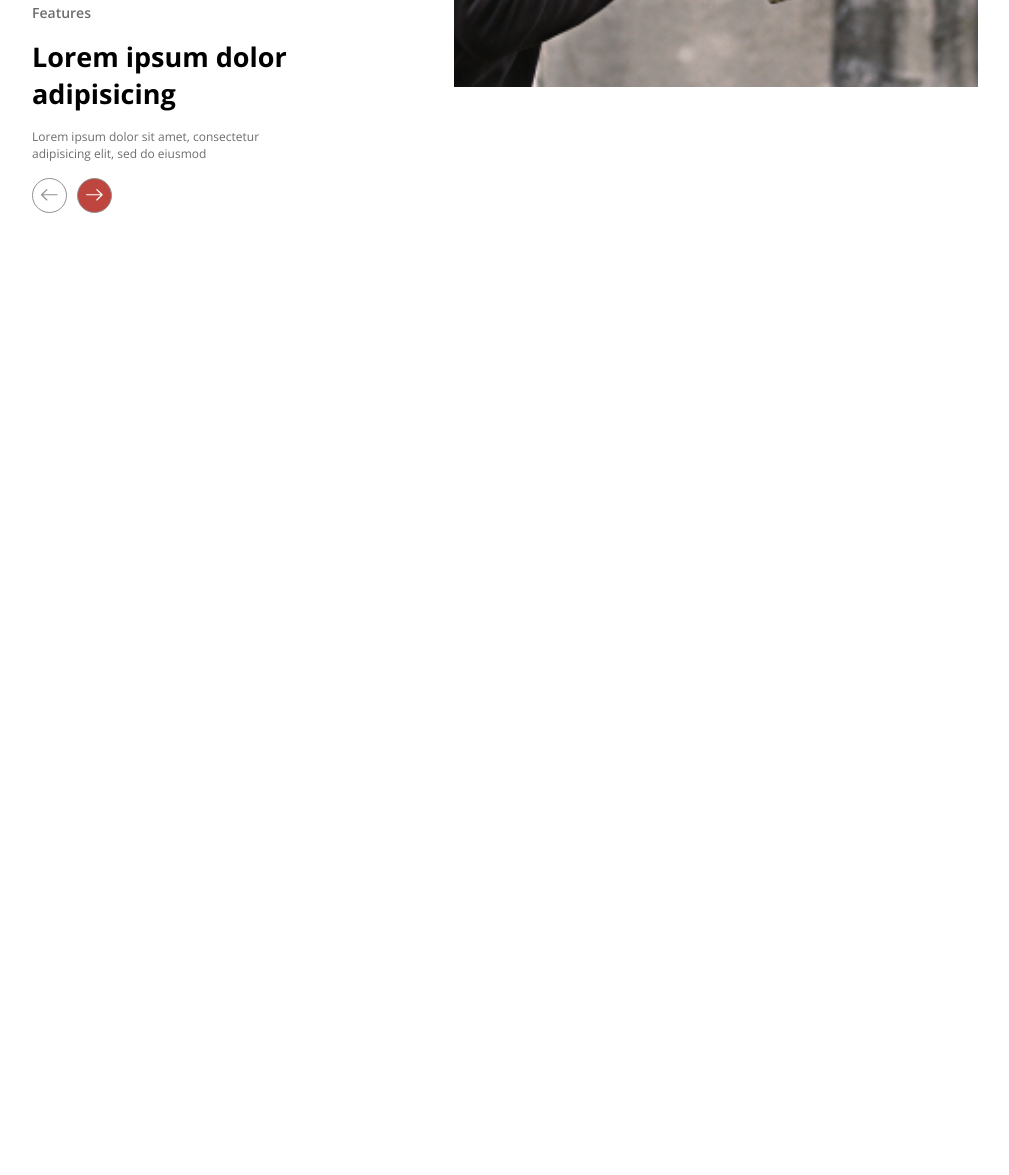
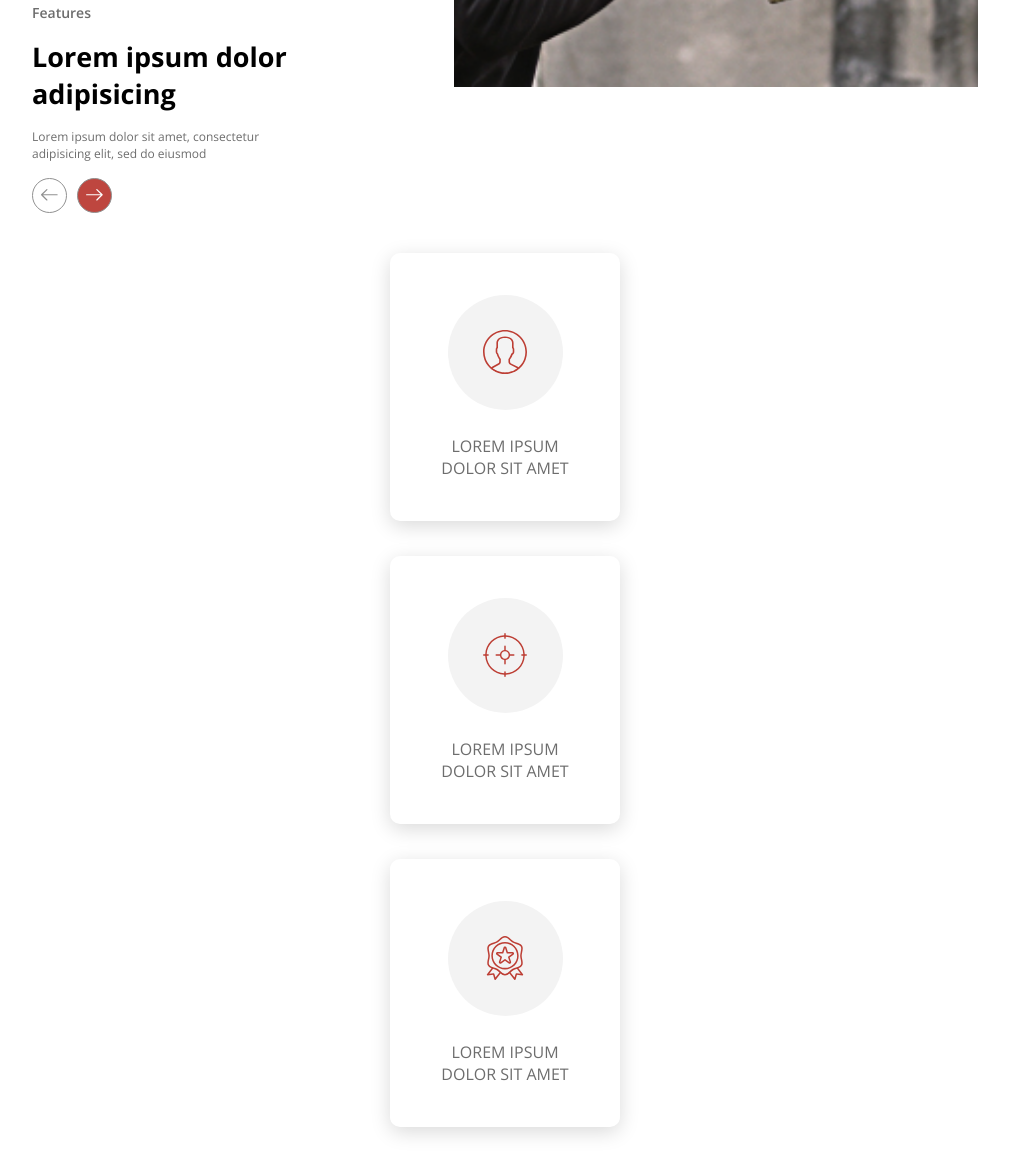
Before and after one commit to NursultanMK/shooting-fox, a website: page app/index.html in a window 1280 px wide. Shown: the part 1929-3104 px from the top of the page, without its empty margins (135-1144 px from the left). Before the commit the page ends 2242 px from the top, so only its background shows below. Drawn offline with nearby package versions, Linux system fonts and the light colour scheme; a web font is replaced by a local one.

Commit message:
create features info

```diff
--- a/app/index.html
+++ b/app/index.html
@@ -123,6 +123,32 @@
                             </figure>
                         </div>
                     </div>
+                    <div class="c-features-info">
+                        <div class="c-features-info__block">
+                            <figure class="c-features-info__icon">
+                                <img class="c-features-info__img" src="images/user.svg" alt="User">
+                            </figure>
+                            <p class="c-features-info__block-info">
+                                Lorem ipsum dolor sit amet
+                            </p>
+                        </div>
+                        <div class="c-features-info__block">
+                            <figure class="c-features-info__icon">
+                                <img class="c-features-info__img" src="images/target.svg" alt="User">
+                            </figure>
+                            <p class="c-features-info__block-info">
+                                Lorem ipsum dolor sit amet
+                            </p>
+                        </div>
+                        <div class="c-features-info__block">
+                            <figure class="c-features-info__icon">
+                                <img class="c-features-info__img" src="images/award.svg" alt="User">
+                            </figure>
+                            <p class="c-features-info__block-info">
+                                Lorem ipsum dolor sit amet
+                            </p>
+                        </div>
+                    </div>
                 </div>
             </section>
         </section>
--- a/app/scss/abstracts/_variables.scss
+++ b/app/scss/abstracts/_variables.scss
@@ -4,6 +4,7 @@ $color-secondary-light: rgb(66, 66, 66) !default;
 $color-red: rgb(190, 70, 63) !default;
 $color-light-grey: rgb(109, 109, 109) !default;
 $color-grey: rgb(145, 145, 145) !default;
+$color-grey-primary: rgb(243, 243, 243) !default;
 
 // Headings
 $heading-primary-color: $color-primary;
--- /dev/null
+++ b/app/scss/components/_c-features-info.scss
@@ -0,0 +1,38 @@
+.c-features-info {
+  margin: 0 auto;
+
+  &__block {
+    width: 23rem;
+    margin: 0 auto;
+    padding-top: 4.2rem;
+    padding-bottom: 4.2rem;
+    border-radius: 1rem;
+    box-shadow: 0 0.5rem 2rem rgba(0, 0, 0, 0.15);
+
+    &:not(:last-child) {
+      margin-bottom: 3.5rem;
+    }
+  }
+
+  &__icon {
+    background: $color-grey-primary;
+    border-radius: 100%;
+    width: 11.5rem;
+    height: 11.5rem;
+    margin: 0 auto 2.5rem;
+    display: flex;
+    justify-content: center;
+    align-items: center;
+  }
+
+  &__img {
+    width: 4.4rem;
+  }
+  &__block-info {
+    padding: 0 4rem;
+    font-size: 1.6rem;
+    text-transform: uppercase;
+    color: $text-light-grey-color;
+    text-align: center;
+  }
+}
--- a/app/scss/main.scss
+++ b/app/scss/main.scss
@@ -13,6 +13,7 @@
 @import
   "components/c-description-icons",
   "components/c-features-description",
+  "components/c-features-info",
   "components/c-logotype",
   "components/c-mission-description",
   "components/c-navigation",
```
Also changed, not shown: app/css/main.css, app/images/award.svg (added), app/images/target.svg (added), app/images/user.svg (added).
